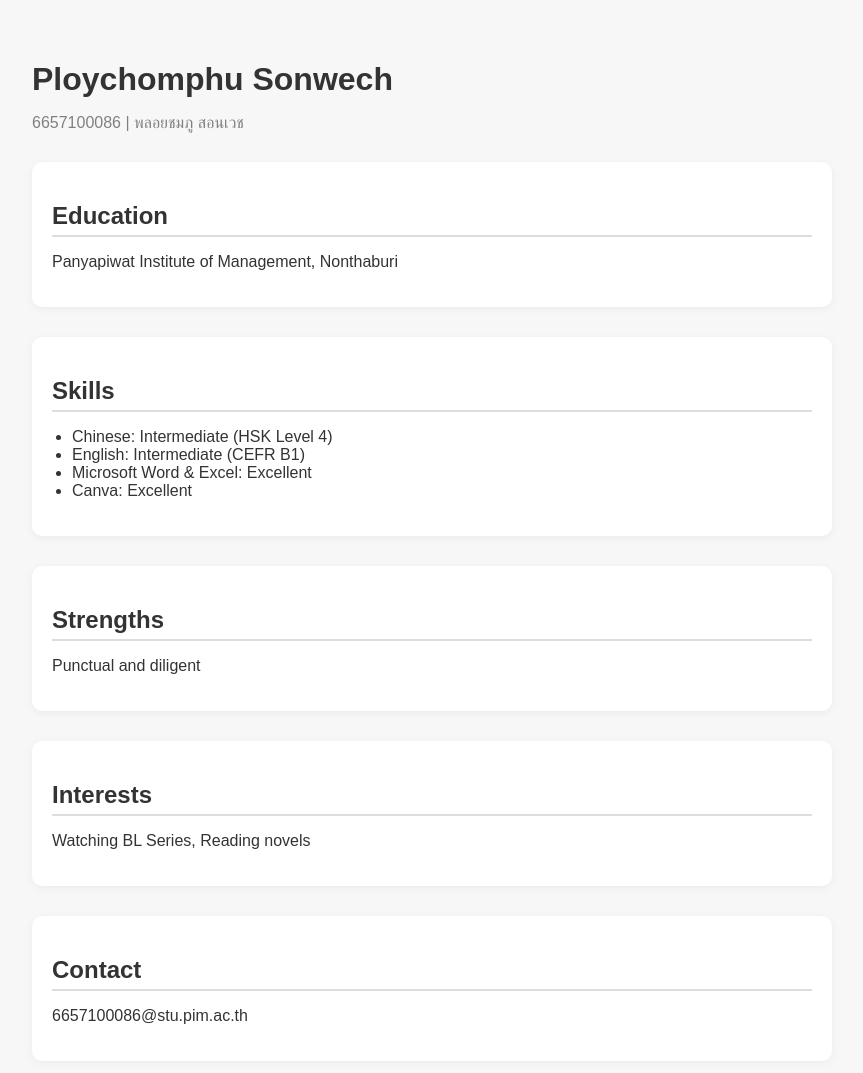
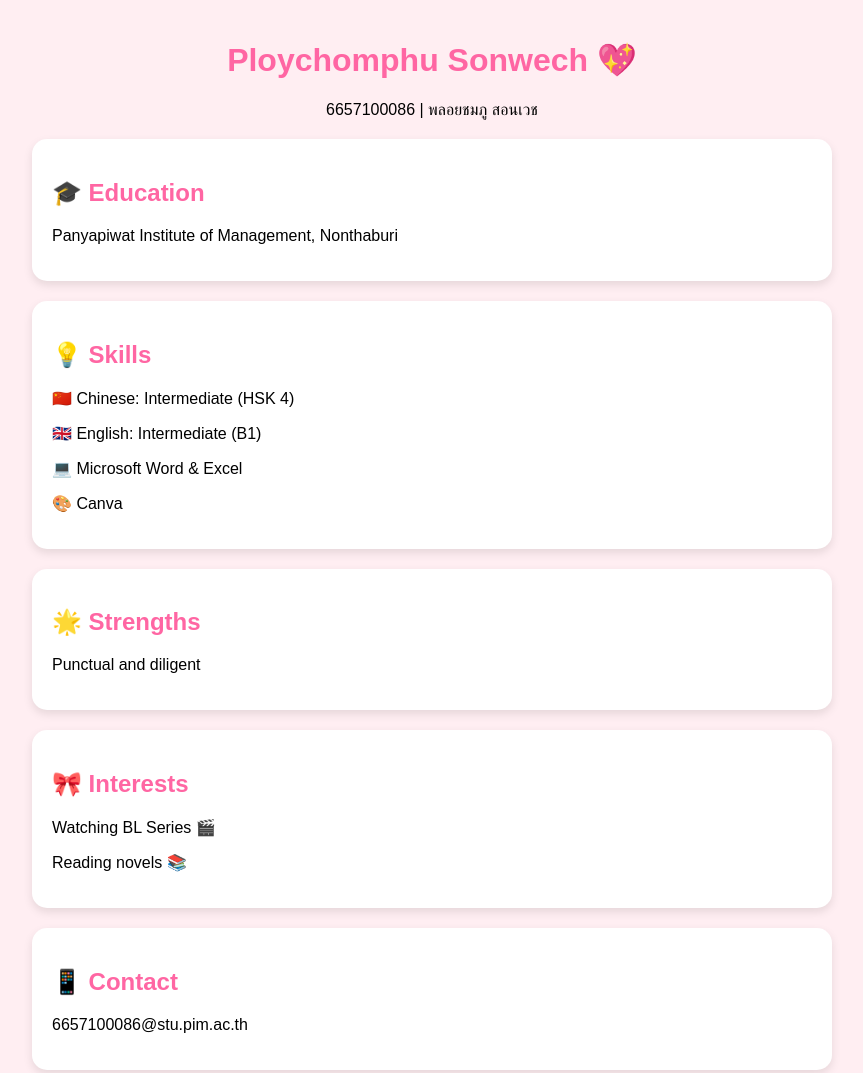
Before and after one commit to napgirl/napgirl.github.io, a plain HTML site: page index.html in a window 1280 px wide. Shown: the top 1073 px of the page, without its empty margins (208-1071 px from the left). Drawn offline with Linux system fonts and the light colour scheme.

Commit message:
Update index.html

```diff
--- a/index.html
+++ b/index.html
@@ -4,46 +4,36 @@
   <title>Ploychomphu Portfolio</title>
   <style>
     body {
-      font-family: Arial, sans-serif;
+      font-family: Arial;
+      background: #ffeef2;
       margin: 0;
-      background: #f7f7f7;
-      color: #333;
     }
 
     .container {
       max-width: 800px;
       margin: auto;
-      padding: 40px 20px;
-    }
-
-    h1 {
-      margin-bottom: 5px;
-    }
-
-    .subtitle {
-      color: gray;
-      margin-bottom: 30px;
-    }
-
-    .section {
-      margin-bottom: 30px;
-    }
-
-    h2 {
-      border-bottom: 2px solid #ddd;
-      padding-bottom: 5px;
-      margin-bottom: 15px;
-    }
-
-    ul {
-      padding-left: 20px;
+      padding: 20px;
     }
 
     .card {
       background: white;
       padding: 20px;
-      border-radius: 10px;
-      box-shadow: 0 2px 8px rgba(0,0,0,0.05);
+      margin: 20px 0;
+      border-radius: 15px;
+      box-shadow: 0 4px 10px rgba(0,0,0,0.1);
+    }
+
+    h1 {
+      text-align: center;
+      color: #ff66a3;
+    }
+
+    h2 {
+      color: #ff66a3;
+    }
+
+    .center {
+      text-align: center;
     }
   </style>
 </head>
@@ -52,36 +42,35 @@
 
 <div class="container">
 
-  <h1>Ploychomphu Sonwech</h1>
-  <p class="subtitle">6657100086 | พลอยชมภู สอนเวช</p>
+  <h1>Ploychomphu Sonwech 💖</h1>
+  <p class="center">6657100086 | พลอยชมภู สอนเวช</p>
 
-  <div class="section card">
-    <h2>Education</h2>
+  <div class="card">
+    <h2>🎓 Education</h2>
     <p>Panyapiwat Institute of Management, Nonthaburi</p>
   </div>
 
-  <div class="section card">
-    <h2>Skills</h2>
-    <ul>
-      <li>Chinese: Intermediate (HSK Level 4)</li>
-      <li>English: Intermediate (CEFR B1)</li>
-      <li>Microsoft Word & Excel: Excellent</li>
-      <li>Canva: Excellent</li>
-    </ul>
+  <div class="card">
+    <h2>💡 Skills</h2>
+    <p>🇨🇳 Chinese: Intermediate (HSK 4)</p>
+    <p>🇬🇧 English: Intermediate (B1)</p>
+    <p>💻 Microsoft Word & Excel</p>
+    <p>🎨 Canva</p>
   </div>
 
-  <div class="section card">
-    <h2>Strengths</h2>
+  <div class="card">
+    <h2>🌟 Strengths</h2>
     <p>Punctual and diligent</p>
   </div>
 
-  <div class="section card">
-    <h2>Interests</h2>
-    <p>Watching BL Series, Reading novels</p>
+  <div class="card">
+    <h2>🎀 Interests</h2>
+    <p>Watching BL Series 🎬</p>
+    <p>Reading novels 📚</p>
   </div>
 
-  <div class="section card">
-    <h2>Contact</h2>
+  <div class="card">
+    <h2>📱 Contact</h2>
     <p>6657100086@stu.pim.ac.th</p>
   </div>
 
```
